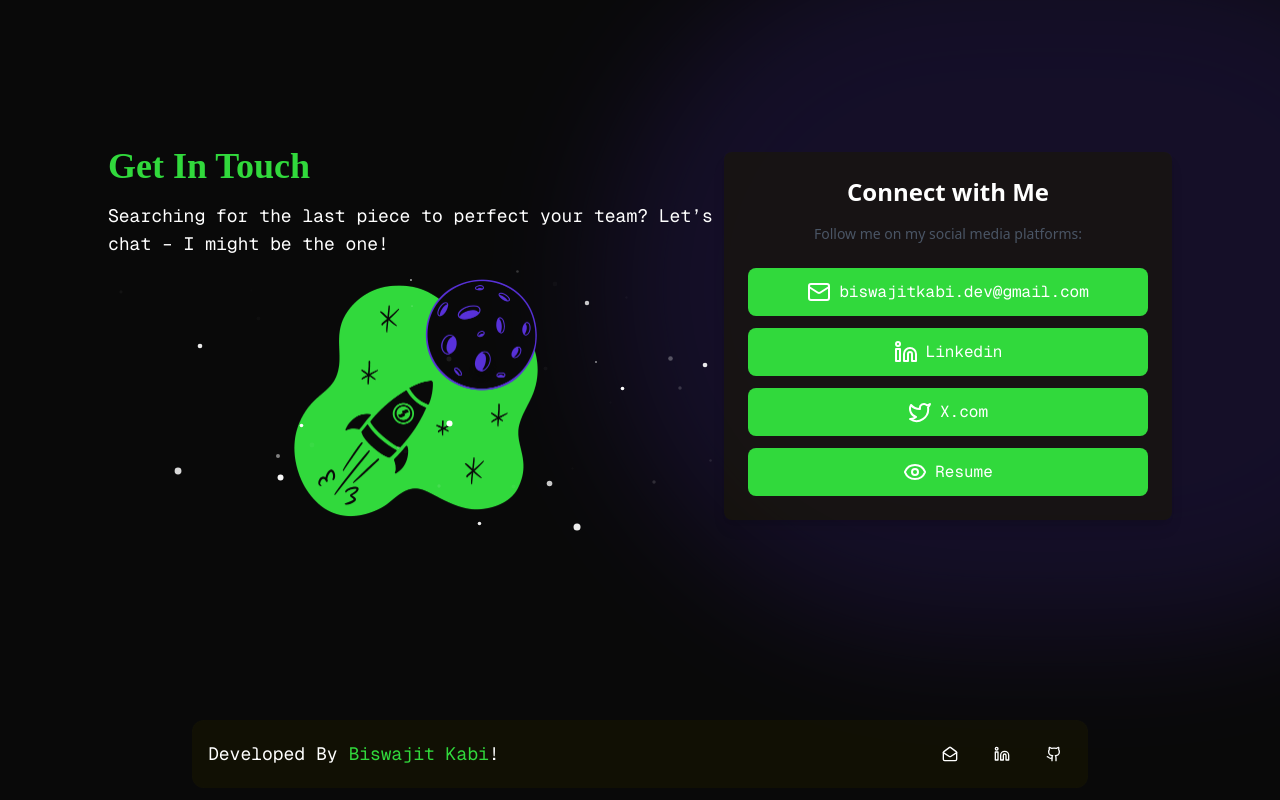
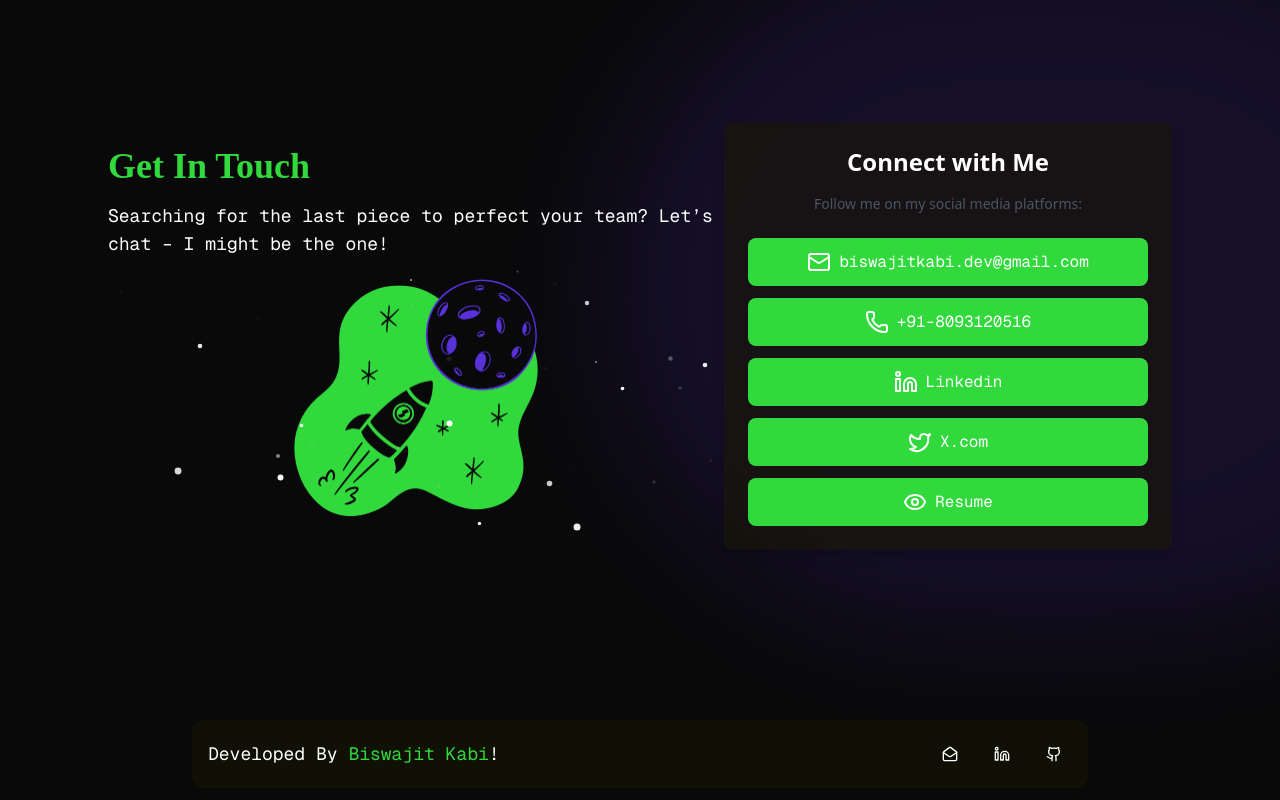
Before and after one commit to biswajitkabi/Portfolio-Website, a Next.js app: page / in a window 1280 px wide. Shown: the part 2098-2898 px from the top of the page. Built offline with nearby package versions, Linux system fonts and the light colour scheme; a web font is replaced by a local one.

Commit message:
Update contactForm

```diff
--- a/src/components/custom/ContactForm.tsx
+++ b/src/components/custom/ContactForm.tsx
@@ -4,7 +4,7 @@ import { Button } from "@/components/ui/button";
 import { Checkbox } from "@/components/ui/checkbox";
 import Image from "next/image";
 import * as motion from "motion/react-client"
-import { Eye, Github, Linkedin, Mail, Twitter } from "lucide-react";
+import { Eye, Github, Linkedin, Mail, Twitter, Phone } from "lucide-react";
 
 export default function ContactForm() {
   const stars = Array.from({ length: 40 }, (_, i) => i)
@@ -74,6 +74,10 @@ export default function ContactForm() {
           <Mail className="h-6 w-6" />
           <span className="font-mono">biswajitkabi.dev@gmail.com</span>
         </div>
+        <div className="flex items-center justify-center space-x-2 bg-primary p-3 rounded-lg hover:bg-green-600 transition">
+          <Phone className="h-6 w-6" />
+          <span className="font-mono">+91-8093120516</span>
+        </div>
 
         <a href="https://www.linkedin.com/in/biswajit-kabi" target="_blank" rel="noopener noreferrer" className="flex items-center justify-center space-x-2 bg-primary p-3 rounded-lg hover:bg-green-600 transition">
           <Linkedin className="h-6 w-6" />
--- a/src/components/custom/Footer.tsx
+++ b/src/components/custom/Footer.tsx
@@ -21,12 +21,12 @@ export default function Footer() {
         <Button variant="ghost" size="icon" onClick={handleGmailClick}>
           <MailOpen className="text-white" />
         </Button>
-        <a href="https://linkedin.com" className=" hover:cursor-pointer" target="_blank" >
+        <a href="https://www.linkedin.com/in/biswajit-kabi" className=" hover:cursor-pointer" target="_blank" >
           <Button variant="ghost" size="icon">
             <Linkedin className="text-white text-2xl" />
           </Button>
         </a>
-        <a href="https://github.com" target="_blank" rel="noopener noreferrer">
+        <a href="https://www.linkedin.com/in/biswajit-kabi" target="_blank" rel="noopener noreferrer">
           <Button variant="ghost" size="icon">
             <Github className="text-white text-2xl" />
           </Button>
```
